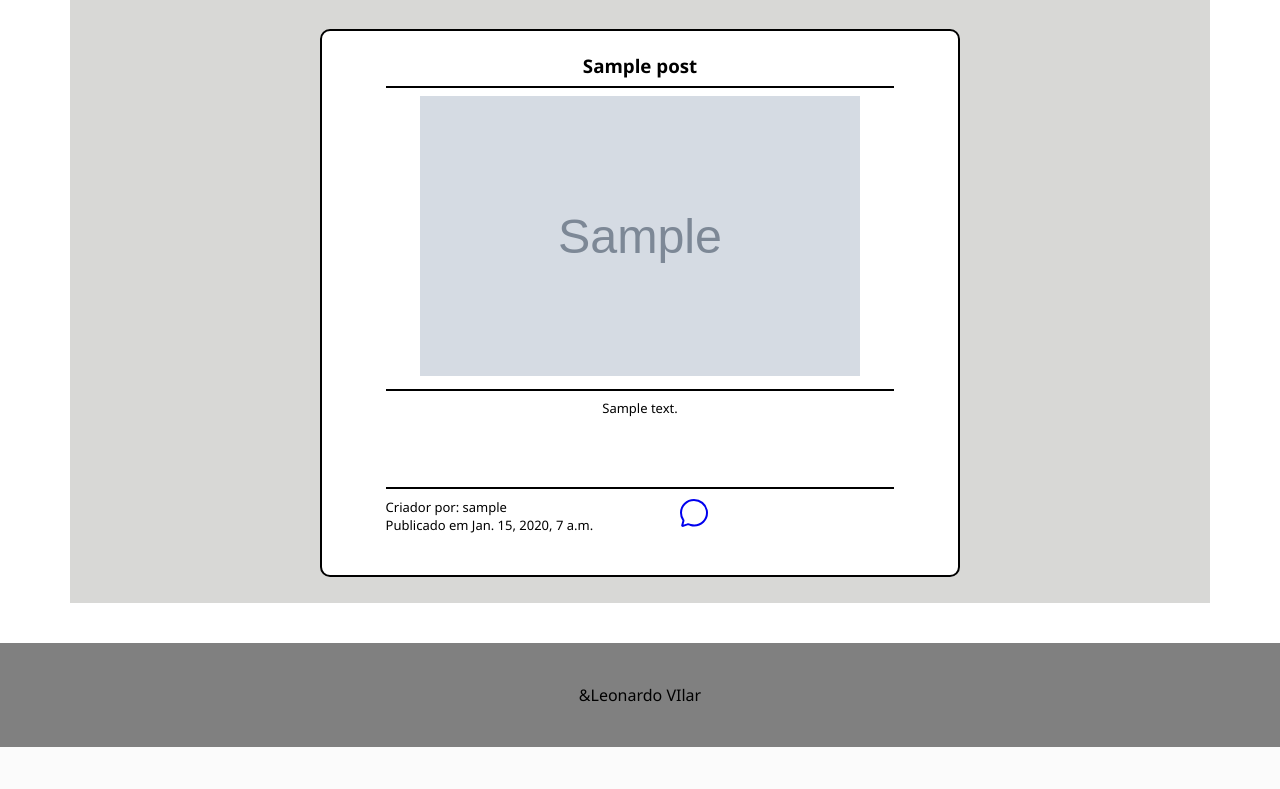
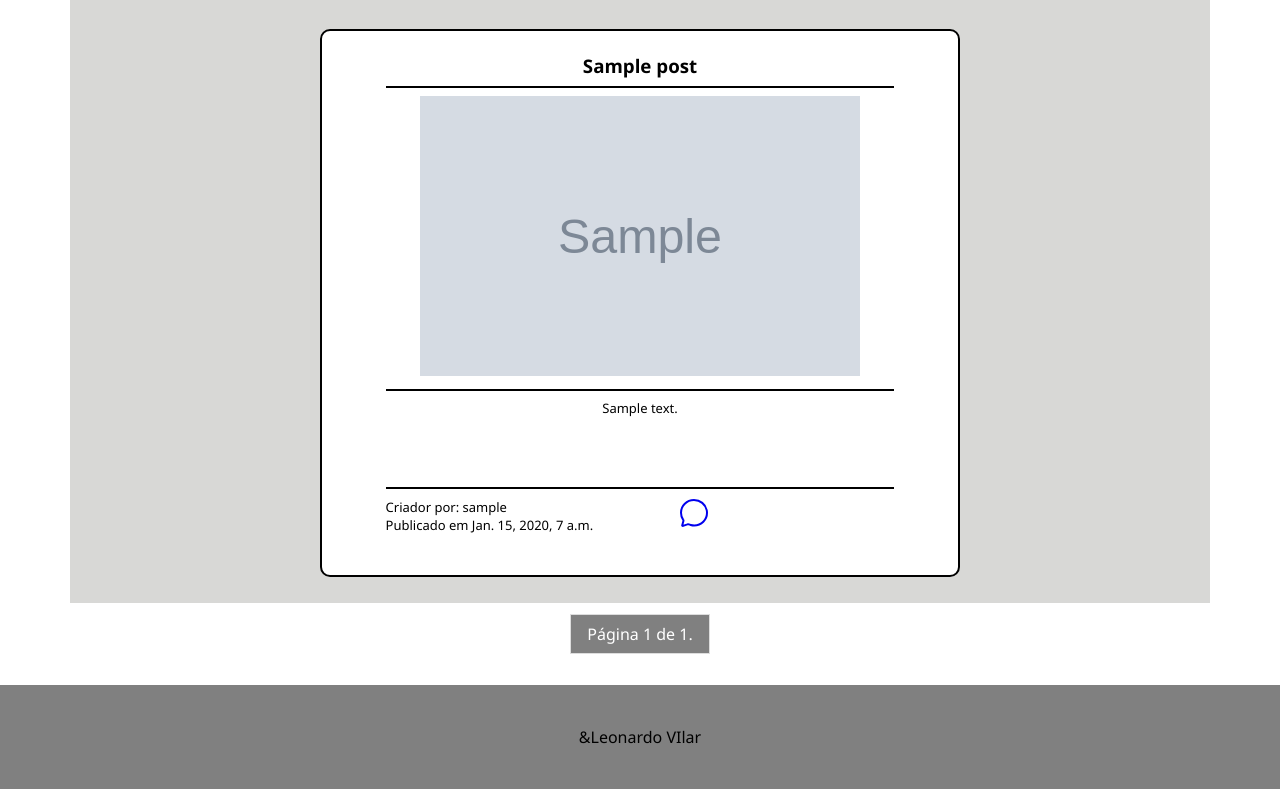
Before and after one commit to Le0nardop3/Projeto_ABSJ, a Django app: page /auth/plataforma/ in a window 1280 px wide. Shown: the part 200-989 px from the top of the page. Before the commit the page ends 947 px from the top, so only its background shows below. Run offline with Django 3.2, Linux system fonts and the light colour scheme; a user stored in the database is signed in; tables that the repository leaves empty hold one stand-in row (values such as "Sample post"); grey boxes marked "Sample" are stand-in pictures.

Commit message:
Adicionado paginação

```diff
--- a/App_Blog/templates/plataforma.html
+++ b/App_Blog/templates/plataforma.html
@@ -38,6 +38,25 @@
         </div>
         {% endfor %}
         {% endblock %}
+
+    </div>
+
+    <div class="pagination">
+        <span class="step-links">
+            {% if posts.has_previous %}
+            <a href="?page=1">&laquo; Primeira</a>
+            <a href="?page={{ posts.previous_page_number }}">Anterior</a>
+            {% endif %}
+
+            <span class="current">
+                Página {{ posts.number }} de {{ posts.paginator.num_pages }}.
+            </span>
+
+            {% if posts.has_next %}
+            <a href="?page={{ posts.next_page_number }}">Próxima </a>
+            <a href="?page={{ posts.paginator.num_pages }}">Ultima &raquo;</a>
+            {% endif %}
+        </span>
     </div>
 </section>
 
@@ -123,6 +142,33 @@
         font-size: 13px;
     }
 
+    /* Paginação */
+
+    .pagination {
+        display: flex;
+        justify-content: center;
+        margin-top: 20px;
+    }
+
+    .step-links a {
+        padding: 8px 16px;
+        text-decoration: none;
+        border: 1px solid #ddd;
+        color: #333;
+        background-color: #f1f1f1;
+    }
+
+    .step-links a:hover {
+        background-color: #ddd;
+    }
+
+    .current {
+        padding: 8px 16px;
+        border: 1px solid #ddd;
+        background-color: gray;
+        color: white;
+    }
+
     @media screen and (max-width: 768px) {
         .post-container {
             height: 65vh;
--- a/App_Blog/views.py
+++ b/App_Blog/views.py
@@ -6,6 +6,9 @@ from django.contrib.auth.decorators import login_required
 from .models import Post, Comment
 from .forms import PostForm, CommentForm
 from django.contrib import messages
+from django.core.paginator import Paginator, EmptyPage, PageNotAnInteger
+
+# /home/Leonardop3/.virtualenvs/leonardop3.pythonanywhere.com/lib/python3.8/site-packages/django/forms/fields.py, line 708, in to_python
 
 def home(request):
     return redirect(login)
@@ -52,11 +55,23 @@ def login(request):
             # Caso esteja errado ele mostra o erro
             error_message = 'Nome ou senha inválidos'
             return render(request, 'login.html', {'error_message': error_message})
-# Plaforma do blog
+
 def plataforma(request):
     if request.user.is_authenticated:
-        posts = Post.objects.order_by('-published_date')
-        return render(request, 'plataforma.html',{'posts':posts})
+        post_list = Post.objects.order_by('-published_date')
+        paginator = Paginator(post_list, 8)  # Quantidad de posts por página
+
+        page = request.GET.get('page')
+        try:
+            posts = paginator.page(page)
+        except PageNotAnInteger:
+            # Se a página não é um número, entrega a primeira página.
+            posts = paginator.page(1)
+        except EmptyPage:
+            # Se a página está fora dos limites (e.g., 9999), entrega a última página.
+            posts = paginator.page(paginator.num_pages)
+
+        return render(request, 'plataforma.html', {'posts': posts})
     return redirect(login)
 
 def publicar(request):
```
Also changed, not shown: media/images/blue-aesthetic-lake-full-moon-iwxpcn0jo4w3tmoh_1_IQjMbmJ.jpg (added).
